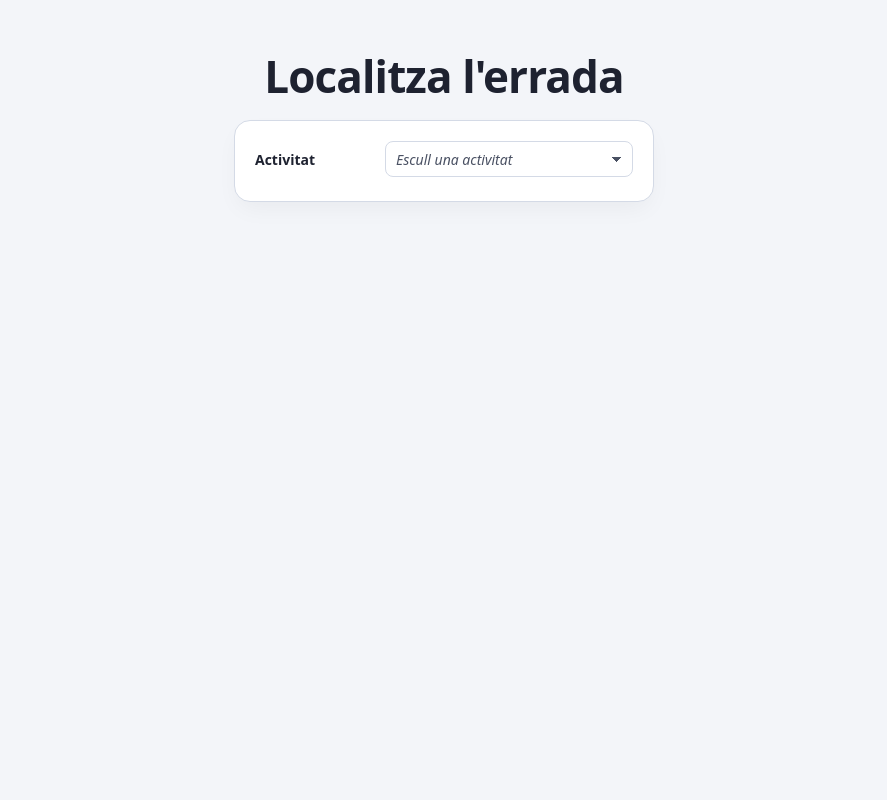
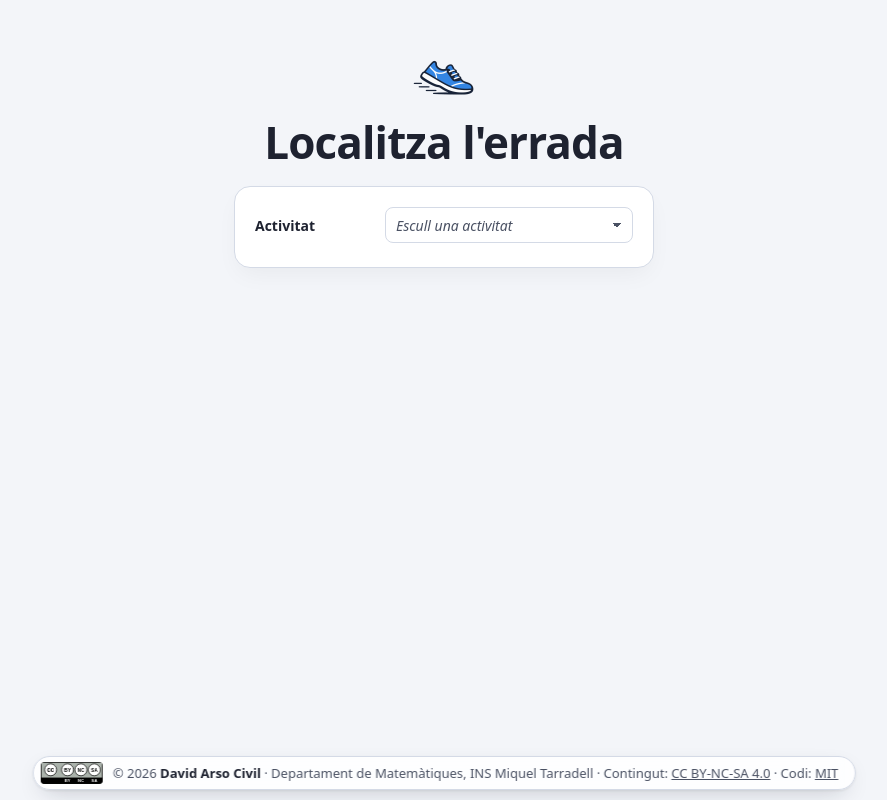
Before and after one commit to step-quiz/errades, a website with bundled scripts: page index.html in a window 1280 px wide. Shown: the whole page, without its empty margins (196-1083 px from the left). Built offline with nearby package versions, Linux system fonts and the light colour scheme.

```diff
--- a/css/index.css
+++ b/css/index.css
@@ -4,11 +4,33 @@ PROJECTE: Localitza l'errada (step-quiz/errades)
 FITXER: css/index.css
 ROL: L'índex: un sol panell estret amb files «etiqueta | selector» i el
      generador d'enllaços (al mateix estil que l'índex d'operacions).
-DEPENDÈNCIES: css/tokens.css, css/pagina.css.
+DEPENDÈNCIES: css/tokens.css, css/pagina.css (el peu: css/peu.css).
 ============================================================================
 */
+.pagina {
+    padding-bottom: calc(var(--peu-reserva) + 16px);
+}
+.logo {
+    display: block;
+    width: max-content;
+    margin: 3vh auto 0;
+    padding: 2px 12px;
+    line-height: 0;
+    border: 1.5px solid transparent;
+    border-radius: 12px;
+}
+.logo img {
+    display: block;
+    height: 64px;
+    width: auto;
+}
+.logo:hover {
+    background: var(--hover-fons);
+    border-color: var(--hover-vora);
+    box-shadow: inset 0 0 0 1.5px var(--hover-vora);
+}
 .titol {
-    margin: 4vh 0 20px;
+    margin: 4px 0 20px;
     text-align: center;
     font-size: clamp(32px, 6vw, 44px);
     line-height: 1.1;
--- /dev/null
+++ b/css/peu.css
@@ -0,0 +1,93 @@
+/*
+============================================================================
+PROJECTE: Localitza l'errada (step-quiz/errades)
+FITXER: css/peu.css
+ROL: El peu de pàgina (autor, institut i llicències), FLOTANT i sempre a la
+     vista: una píndola centrada a baix, amb fons translúcid. Mateix aspecte
+     que el peu d'operacions (css/peu.css d'aquell repositori).
+ARQUITECTURA:
+- Marcatge: <footer class="peu"> amb l'enllaç de la llicència (.peu-cc) i el
+  text; .peu-dept i .peu-llicencies s'amaguen a les pantalles estretes.
+- --peu-reserva: l'espai que ha de deixar lliure la pàgina a baix perquè el peu
+  no tapi res.
+- La insígnia CC és vendor/img/cc-by-nc-sa.svg (allotjada aquí: cap petició a
+  tercers, els alumnes són menors).
+DEPENDÈNCIES: css/tokens.css.
+============================================================================
+*/
+:root {
+    --peu-reserva: calc(60px + env(safe-area-inset-bottom, 0px));
+}
+.peu {
+    position: fixed;
+    left: 50%;
+    bottom: calc(10px + env(safe-area-inset-bottom, 0px));
+    transform: translateX(-50%);
+    z-index: 100;
+    max-width: calc(100% - 24px);
+    display: flex;
+    align-items: center;
+    gap: 10px;
+    padding: 5px 16px 5px 7px;
+    border: 1px solid var(--vora);
+    border-radius: 999px;
+    background: rgba(255, 255, 255, 0.86);
+    -webkit-backdrop-filter: blur(10px) saturate(1.4);
+    backdrop-filter: blur(10px) saturate(1.4);
+    box-shadow:
+        0 8px 24px -10px rgba(15, 23, 42, 0.3),
+        0 1px 3px rgba(15, 23, 42, 0.08);
+    color: var(--text-suau);
+    font-size: 13px;
+    line-height: 1.3;
+    white-space: nowrap;
+}
+.peu a {
+    color: inherit;
+}
+.peu strong {
+    color: var(--text);
+}
+.peu-cc {
+    flex: none;
+    display: block;
+    width: 62px;
+    height: 22px;
+    overflow: hidden;
+    border-radius: 4px;
+    line-height: 0;
+}
+.peu-cc img {
+    display: block;
+    width: 62px;
+    height: 22px;
+    font-size: 0;
+}
+.peu-text {
+    min-width: 0;
+    overflow: hidden;
+    text-overflow: ellipsis;
+}
+@media (max-width: 900px) {
+    .peu-llicencies {
+        display: none;
+    }
+}
+@media (max-width: 560px) {
+    .peu {
+        font-size: 12px;
+        gap: 8px;
+        padding-right: 12px;
+    }
+    .peu-dept {
+        display: none;
+    }
+}
+@media print {
+    .peu {
+        position: static;
+        transform: none;
+        box-shadow: none;
+        margin: 12px auto;
+    }
+}
--- a/index.html
+++ b/index.html
@@ -8,9 +8,12 @@
     <link rel="stylesheet" href="css/tokens.css">
     <link rel="stylesheet" href="css/pagina.css">
     <link rel="stylesheet" href="css/index.css">
+    <link rel="stylesheet" href="css/peu.css">
+    <link rel="icon" href="icon.png">
 </head>
 <body>
     <main class="pagina">
+        <a class="logo" href="https://step-quiz.net/" aria-label="Step Quiz: pàgina principal" title="Step Quiz"><img src="icon.png" alt="" width="96" height="64"></a>
         <h1 class="titol">Localitza l'errada</h1>
         <form class="panell" id="form-act" aria-label="Prepara l'activitat">
             <div class="fila-sel">
@@ -80,6 +83,10 @@
             </div>
         </form>
     </main>
+    <footer class="peu" title="© 2026 David Arso Civil · Departament de Matemàtiques, INS Miquel Tarradell. Contingut: CC BY-NC-SA 4.0 · Codi: MIT.">
+        <a class="peu-cc" rel="license" href="https://creativecommons.org/licenses/by-nc-sa/4.0/deed.ca"><img alt="Llicència CC BY-NC-SA" src="vendor/img/cc-by-nc-sa.svg" width="62" height="22"></a>
+        <span class="peu-text">© 2026 <strong>David Arso Civil</strong> · <span class="peu-dept">Departament de Matemàtiques, </span>INS Miquel Tarradell<span class="peu-llicencies"> · Contingut: <a rel="license" href="https://creativecommons.org/licenses/by-nc-sa/4.0/deed.ca">CC BY-NC-SA 4.0</a> · Codi: <a href="https://opensource.org/license/mit">MIT</a></span></span>
+    </footer>
     <script type="module" src="js/index.js"></script>
 </body>
 </html>
```
Also changed, not shown: docs/STATE.md (+4 -0 lines), tests/docs.test.js (+2 -2 lines), tests/navegador/prova.mjs (+2 -0 lines), README.md, icon.png (added), vendor/img/cc-by-nc-sa.svg (added), 1 other file.
